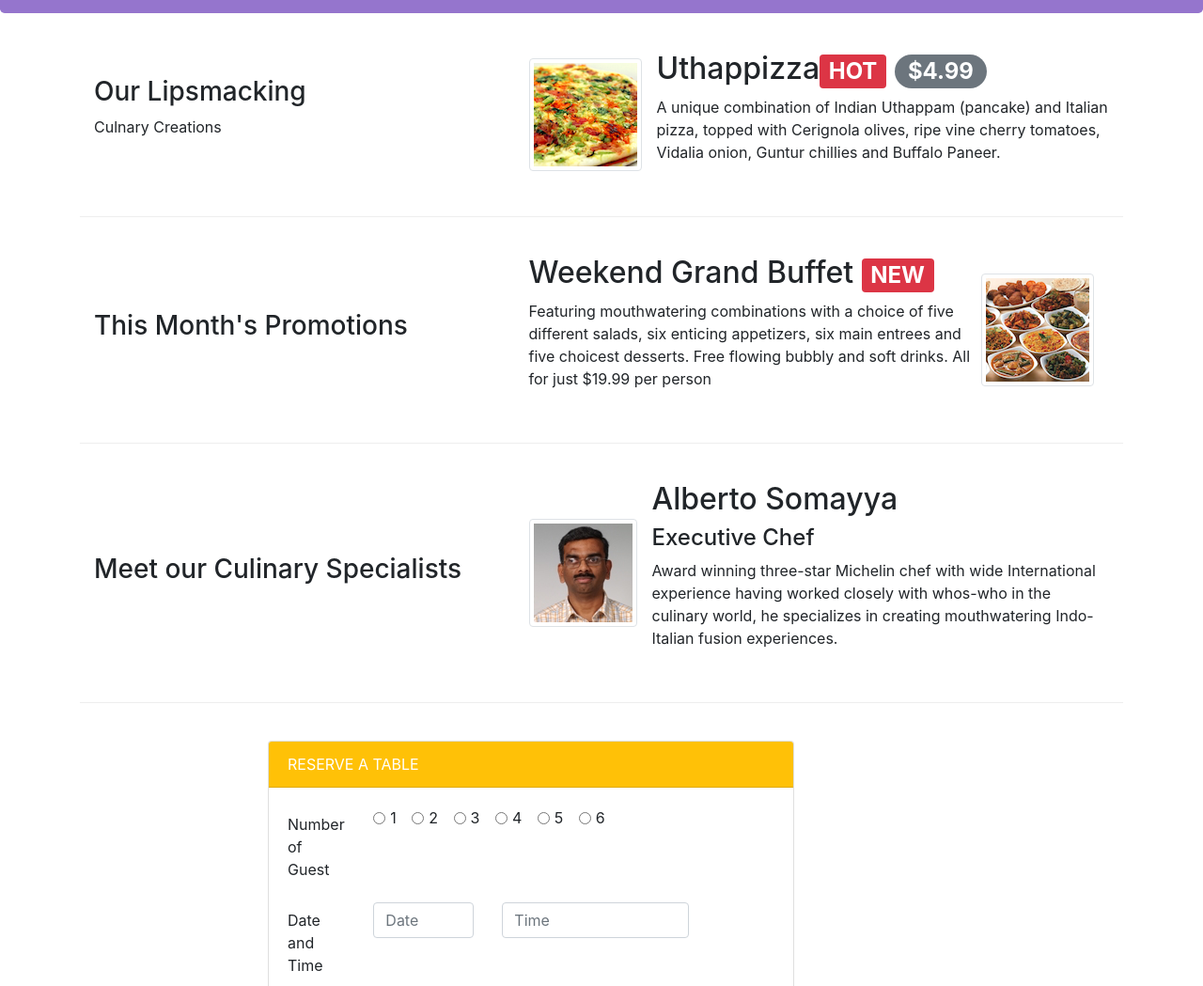
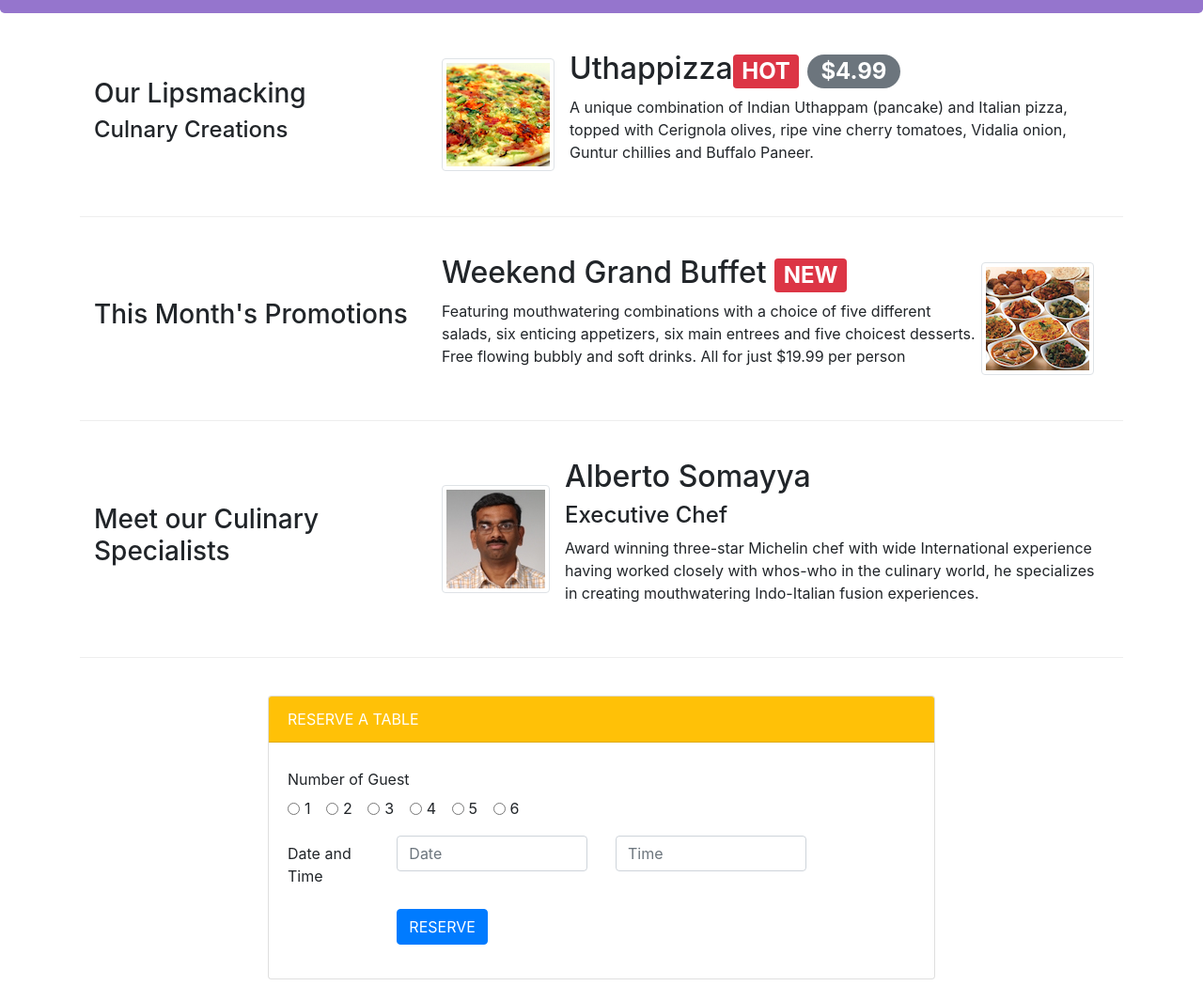
Before and after one commit to EXHAANRAJA/conFusion, a website: page index.html in a window 1280 px wide. Shown: the part 320-1369 px from the top of the page at 94% size. Drawn offline with nearby package versions, Linux system fonts and the light colour scheme.

Commit message:
Assignment # 2 Complete

```diff
--- a/index.html
+++ b/index.html
@@ -41,16 +41,16 @@
     <header class=" jumbotron">
         <div class="container">
             <div class="row row-header">
-                <div class="col 12 col-sm-6">
+                <div class="col-12 col-sm-6">
                     <h1>Ristorante con Fusion</h1>
                     <p>We take inspiration from the World's best cuisines, and create a unique
                         fusion experience. Our
                         lipsmacking creations will tickle your culinary senses!</p>
                 </div>
-                <div class="col 6  col-sm-3 align-self-center">
+                <div class="col-12 col-sm-3">
                     <img src="img/logo.png" class="img-flud">
                 </div>
-                <div class="col 6  col-sm-3 align-self-center">
+                <div class="col-12 col-sm-3">
                     <a class="btn btn-warning" href="#reservetable">RESERVE TABLE</a>
                 </div>
             </div>
@@ -59,11 +59,11 @@
 
     <div class=" container">
         <div class="row row-content align-items-center">
-            <div class="col 12 col-sm-4 col-md-5">
+            <div class="col-12 col-sm-4">
                 <h3>Our Lipsmacking</h3>
-                <p>Culnary Creations</p>
+                <h4>Culnary Creations</h4>
             </div>
-            <div class="col col-sm col-md">
+            <div class="col-12 col-sm-8">
                 <div class="media">
                     <img class="d-flex mr-3 img-thumbnail align-self-center" src="img/uthappizza.png">
                     <div class="media-body">
@@ -80,10 +80,10 @@
             </div>
         </div>
         <div class="row row-content align-items-center">
-            <div class="col 12 col-sm-4 col-md-5">
+            <div class="col 12 col-sm-4">
                 <h3>This Month's Promotions</h3>
             </div>
-            <div class="col col-sm col-md">
+            <div class="col-12 col-sm-8">
                 <div class="media">
                     <div class="media-body">
                         <h2>Weekend Grand Buffet <span class="badge badge-danger">NEW</span></h2>
@@ -99,10 +99,10 @@
         </div>
 
         <div class="row row-content align-items-center">
-            <div class="col 12 col-sm-4  col-md-5">
+            <div class="col 12 col-sm-4">
                 <h3>Meet our Culinary Specialists</h3>
             </div>
-            <div class="col col-sm col-md">
+            <div class="col-12 col-sm-8">
                 <div class="media">
                     <img class="d-none d-sm-block d-flex mr-3 img-thumbnail align-self-center" src="img/alberto.png">
                     <div class="media-body">
@@ -120,16 +120,16 @@
 
         <!--  New Card Input-->
         <div class="row row-content" id="reservetable">
-            <div class="col-sm-8 offset-sm-2">
-                <div class="card" style="width: 35rem;">
+            <div class="col-12 col-sm-8 offset-sm-2">
+                <div class="card">
                     <div class=" card-header bg-warning text-white">
                         RESERVE A TABLE
                     </div>
                     <div class="card-body">
                         <form>
                             <div class="form-group row">
-                                <label for="Guest" class="col-md-2 col-form-label">Number of Guest</label>
-                                <div class="col-md-10">
+                                <label for="Guest" class="col-md-4 col-form-label">Number of Guest</label>
+                                <div class="col-md-9">
                                     <div class="form-check form-check-inline">
                                         <input class="form-check-input" type="radio" name="inlineRadioOptions"
                                             id="inlineRadio1" value="option1">
@@ -163,11 +163,11 @@
                                 </div>
                             </div>
                             <div class="form-group row">
-                                <label for="dateandtime" class="col-12 col-md-2 col-form-label">Date and Time</label>
-                                <div class="col-6 col-md-3"><input type="text" class="form-control" id="date"
+                                <label for="dateandtime" class="col-12 col-sm-2 col-form-label">Date and Time</label>
+                                <div class="col-12 col-sm-4"><input type="text" class="form-control" id="date"
                                         placeholder="Date">
                                 </div>
-                                <div class="col-6 col-md-5"><input type="text" class="form-control" id="time"
+                                <div class="col-12 col-sm-4"><input type="text" class="form-control" id="time"
                                         placeholder="Time">
                                 </div>
                             </div>
```
